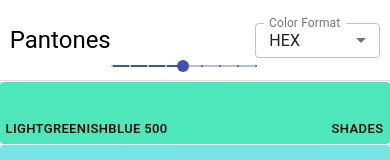
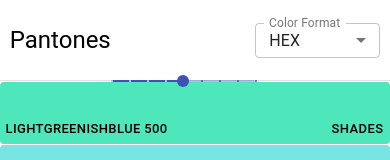
Before and after one commit to YoussefEgla/Pantones, a React (Create React App) app: page /collection/flat-ui-colors-american in a window 390 px wide. Shown: the top 160 px of the page. Built offline with nearby package versions, Linux system fonts and the light colour scheme.

Commit message:
Optimizing for mobile

```diff
--- a/src/components/DraggableBox.tsx
+++ b/src/components/DraggableBox.tsx
@@ -1,5 +1,4 @@
 import React from "react";
-import { SortableElement } from "react-sortable-hoc";
 import { Button } from "@material-ui/core";
 import DeleteIcon from "@material-ui/icons/Delete";
 import { draggableBoxStyles as useStyles } from "./styles";
--- a/src/components/styles/Navbar.ts
+++ b/src/components/styles/Navbar.ts
@@ -13,6 +13,11 @@
   slider: {
     maxWidth: 300,
     alignSelf: "flex-end",
+    ["@media (max-width: 768px)"]: {
+      maxWidth: "350",
+      alignSelf: "flex-end",
+      marginBottom: "-15px",
+    },
   },
   formControl: {
     minWidth: 125,
--- a/src/views/OneCollection.tsx
+++ b/src/views/OneCollection.tsx
@@ -23,7 +23,7 @@
         id={pantone.id}
         name={pantone.name}
         color={pantone[colorFormat as ColorFormat]}
-        key={`${pantone.id}`}
+        key={`${pantone.id}-color`}
       />
     );
   });
@@ -34,7 +34,7 @@
       name={pantone.name}
       id={pantone.id}
       color={pantone.hex}
-      key={`${pantone.id}`}
+      key={`${pantone.id}-shade`}
     />
   ));
 
```
